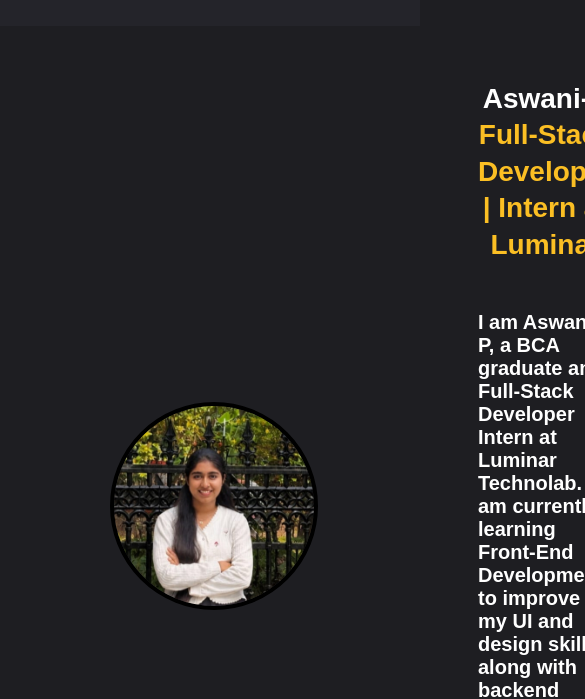
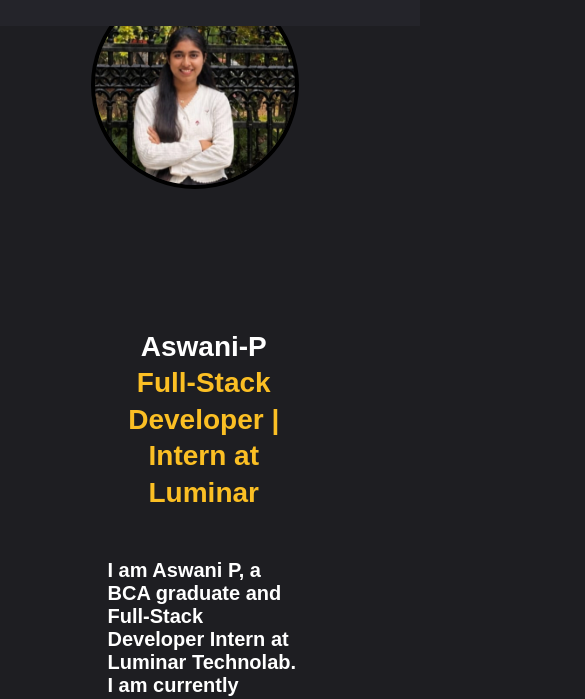
Before and after one commit to aswani-py/Portfolio, a plain HTML site: page index.html in a window 390 px wide. Shown: the part 109-808 px from the top of the page, 585 px wide, since content can reach past the window. Drawn offline with Linux system fonts and the light colour scheme.

Commit message:
profile gap fix

```diff
--- a/portfolio.css
+++ b/portfolio.css
@@ -294,6 +294,20 @@ body{
     padding-top: 70px !important;
   }
 
+  .main {
+  flex-direction: column !important;
+  align-items: center !important;
+  gap: 0 !important;
+}
+.profile {
+  padding: 0 !important;
+  gap: 0 !important;
+}
+.profile img {
+  width: 220px !important;
+  height: 220px !important;
+}
+
   #home h1, h1 {
     font-size: 28px !important;
     line-height: 1.3;
```
